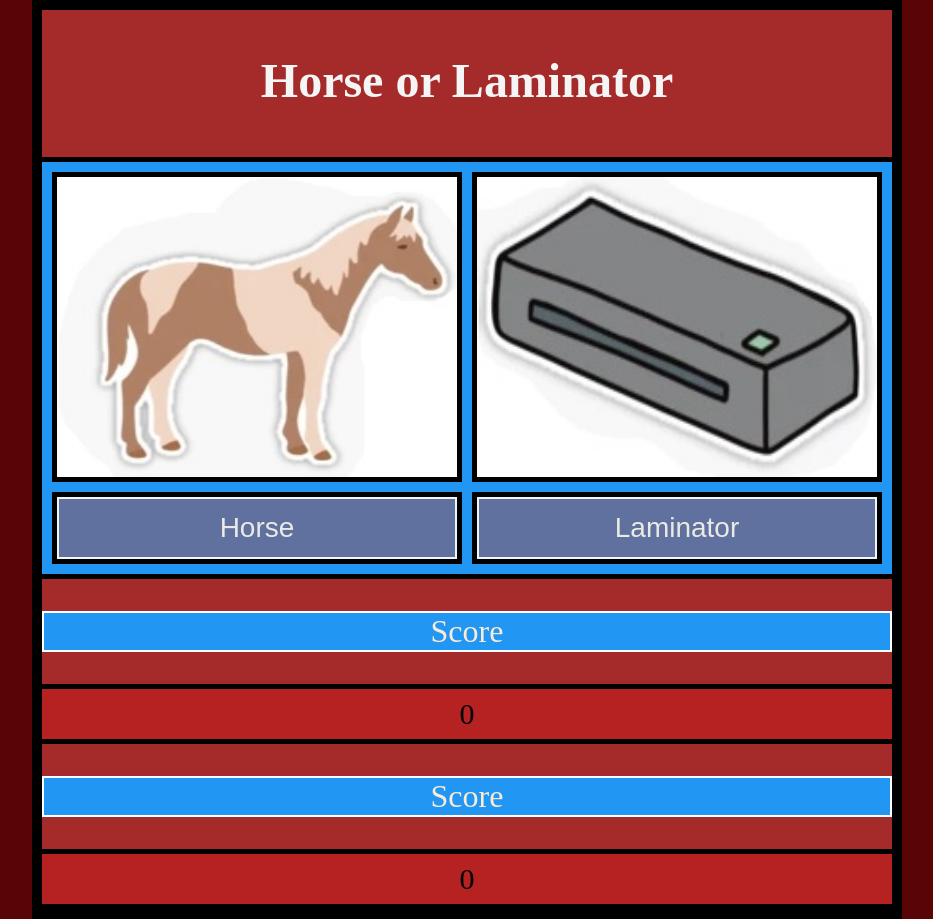
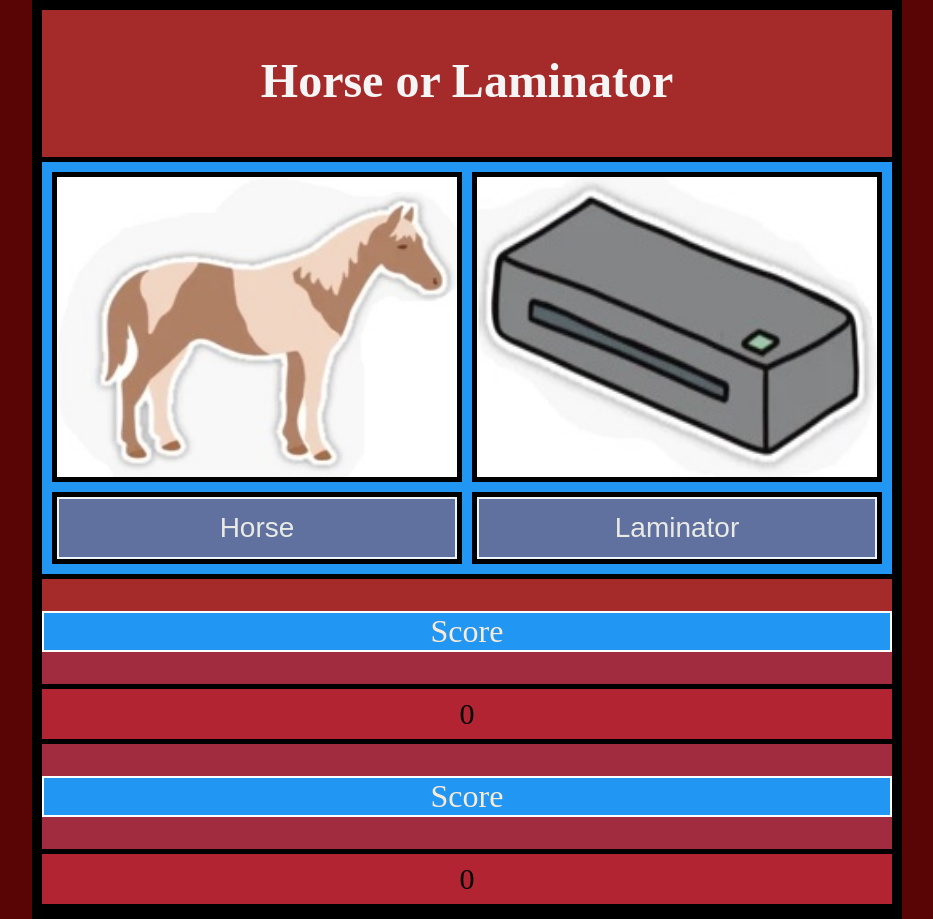
Before and after one commit to Equallizerr1/Horse-or-Laminator, a plain HTML site: page Horse or Laminator/index.html in a window 1280 px wide. Shown: the whole page, without its empty margins (173-1106 px from the left). Drawn offline with Linux system fonts and the light colour scheme.

Commit message:
colours changed

```diff
--- a/Horse or Laminator/styles.css
+++ b/Horse or Laminator/styles.css
@@ -68,7 +68,9 @@ button:hover {
     color: antiquewhite;
     opacity: 1;
 }
-
+.counter {
+    background-color:rgb(161, 44, 63)
+}
 #counter-value {
     height: 50px;
     min-width: 120px;
```
